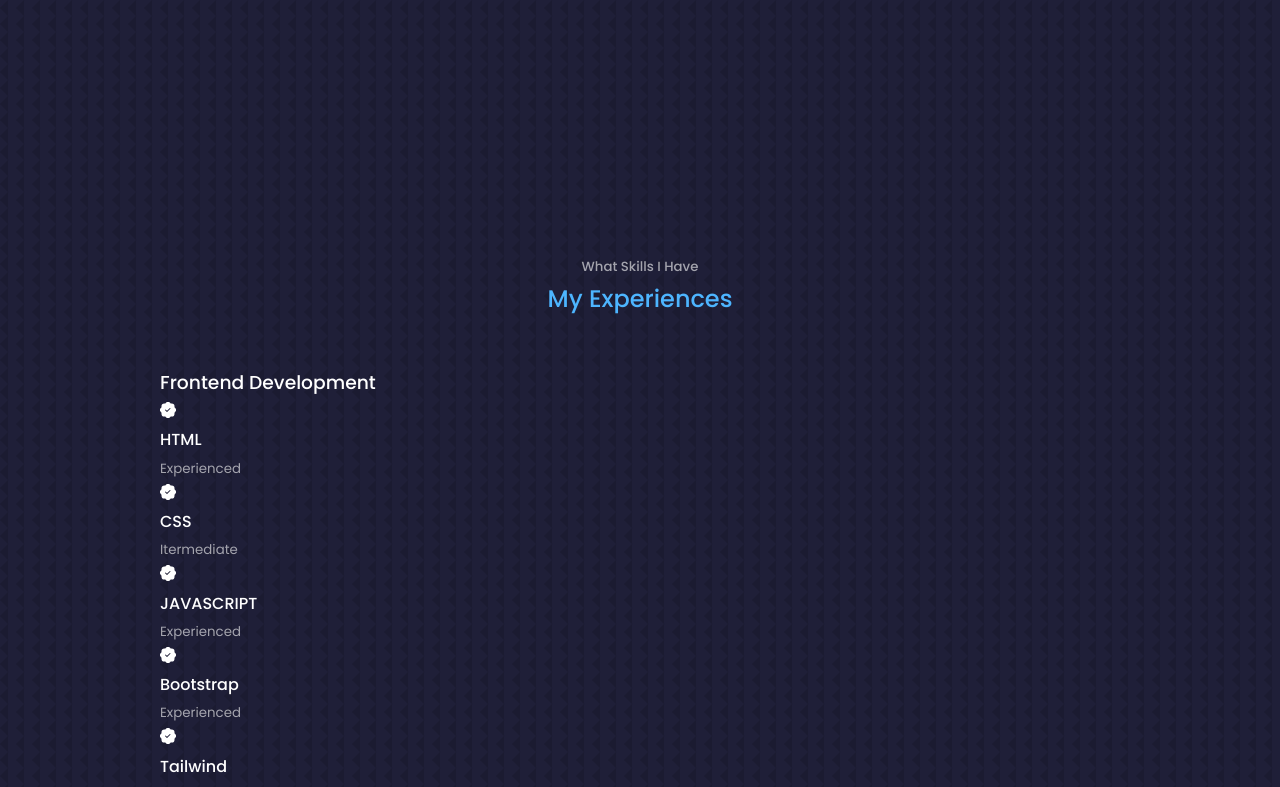
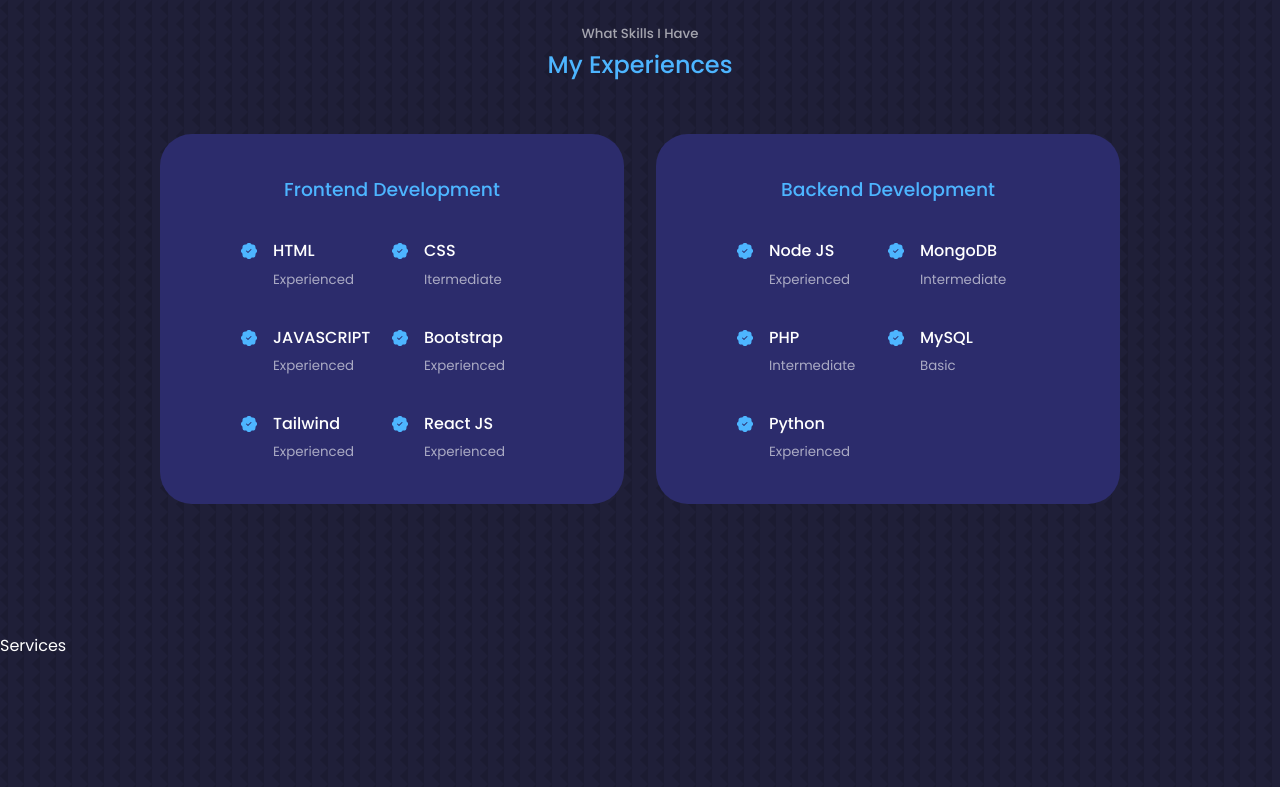
Before and after one commit to zouhaier94/portfolio, a React (Create React App) app: page / in a window 1280 px wide. Shown: the part 1600-2387 px from the top of the page. Built offline with nearby package versions, Linux system fonts and the light colour scheme.

Commit message:
Experience Section

```diff
--- a/src/components/experience/Experience.jsx
+++ b/src/components/experience/Experience.jsx
@@ -13,34 +13,46 @@
           <h3>Frontend Development</h3>
           <div className="experience--content">
             <article className='experience--details'>
-            <BsPatchCheckFill/>
+            <BsPatchCheckFill className='experience--details--icon'/>
+            <div>
             <h4>HTML</h4>
             <small className='text-light'>Experienced</small>
+            </div>
             </article>
             <article className='experience--details'>
-            <BsPatchCheckFill/>
+            <BsPatchCheckFill className='experience--details--icon'/>
+            <div>
             <h4>CSS</h4>
             <small className='text-light'>Itermediate</small>
+            </div>
             </article>
             <article className='experience--details'>
-            <BsPatchCheckFill/>
+            <BsPatchCheckFill className='experience--details--icon'/>
+            <div>
             <h4>JAVASCRIPT</h4>
             <small className='text-light'>Experienced</small>
+            </div>
             </article>
             <article className='experience--details'>
-            <BsPatchCheckFill/>
+            <BsPatchCheckFill className='experience--details--icon'/>
+            <div>
             <h4>Bootstrap</h4>
             <small className='text-light'>Experienced</small>
+            </div>
             </article>
             <article className='experience--details'>
-            <BsPatchCheckFill/>
+            <BsPatchCheckFill className='experience--details--icon'/>
+            <div>
             <h4>Tailwind</h4>
             <small className='text-light'>Experienced</small>
+            </div>
             </article>
             <article className='experience--details'>
-            <BsPatchCheckFill/>
+            <BsPatchCheckFill className='experience--details--icon'/>
+            <div>
             <h4>React JS</h4>
             <small className='text-light'>Experienced</small>
+            </div>
             </article>
           </div>
         </div>
@@ -49,29 +61,39 @@
         <h3>Backend Development</h3>
           <div className="experience--content">
             <article className='experience--details'>
-            <BsPatchCheckFill/>
+            <BsPatchCheckFill className='experience--details--icon'/>
+            <div>
             <h4>Node JS</h4>
             <small className='text-light'>Experienced</small>
+            </div>
             </article>
             <article className='experience--details'>
-            <BsPatchCheckFill/>
+            <BsPatchCheckFill className='experience--details--icon'/>
+            <div>
             <h4>MongoDB</h4>
             <small className='text-light'>Intermediate</small>
+            </div>
             </article>
             <article className='experience--details'>
-            <BsPatchCheckFill/>
+            <BsPatchCheckFill className='experience--details--icon'/>
+            <div>
             <h4>PHP</h4>
             <small className='text-light'>Intermediate</small>
+            </div>
             </article>
             <article className='experience--details'>
-            <BsPatchCheckFill/>
+            <BsPatchCheckFill className='experience--details--icon'/>
+            <div>
             <h4>MySQL</h4>
             <small className='text-light'>Basic</small>
+            </div>
             </article>
             <article className='experience--details'>
-            <BsPatchCheckFill/>
+            <BsPatchCheckFill className='experience--details--icon'/>
+            <div>
             <h4>Python</h4>
             <small className='text-light'>Experienced</small>
+            </div>
             </article>
           </div>
         </div>
--- a/src/components/experience/experience.css
+++ b/src/components/experience/experience.css
@@ -0,0 +1,67 @@
+.experience--container {
+display: grid;
+grid-template-columns: 1fr 1fr;
+gap: 2rem;
+}
+
+.experience--container > div {
+background: var(--color-bg-variant);
+padding: 2.4rem 5rem;
+border-radius: 2rem;
+border: 1px solid transparent;
+transition: var(--transition);
+}
+
+.experience--container > div:hover {
+background: transparent;
+border-color: var(--color-priamry-variant);
+cursor: default;
+}
+
+.experience--container > div h3 {
+text-align: center;
+margin-bottom: 2rem;
+color: var(--color-primary);
+}
+
+.experience--content {
+display: grid;
+grid-template-columns: 1fr 1fr;
+row-gap: 2rem;
+}
+
+.experience--details {
+display: flex;
+gap: 1rem;
+}
+
+.experience--details--icon {
+margin-top: 6px;
+color: var(--color-primary);
+}
+
+/* ========================== MEDIA QUERIES (MEDIUM DEVICES) ============================== */
+@media screen and (max-width: 1024px) {
+.experience--container {
+grid-template-columns: 1fr;
+}
+.experience--container > div {
+width: 80%;
+padding: 2rem;
+margin: 0 auto;
+}
+.experience--content {
+padding: 1rem;
+}
+}
+
+/* ========================== MEDIA QUERIES (SMALL DEVICES) ============================== */
+@media screen and (max-width: 600px) {
+.experience--container {
+gap: 1rem;
+}
+.experience--container > div {
+width: 100%;
+padding: 2rem 1rem;
+}
+}
--- a/src/index.css
+++ b/src/index.css
@@ -61,7 +61,6 @@
 
 section {
 margin-top: 8rem;
-height: 100vh;
 }
 
 section > h2,
```
